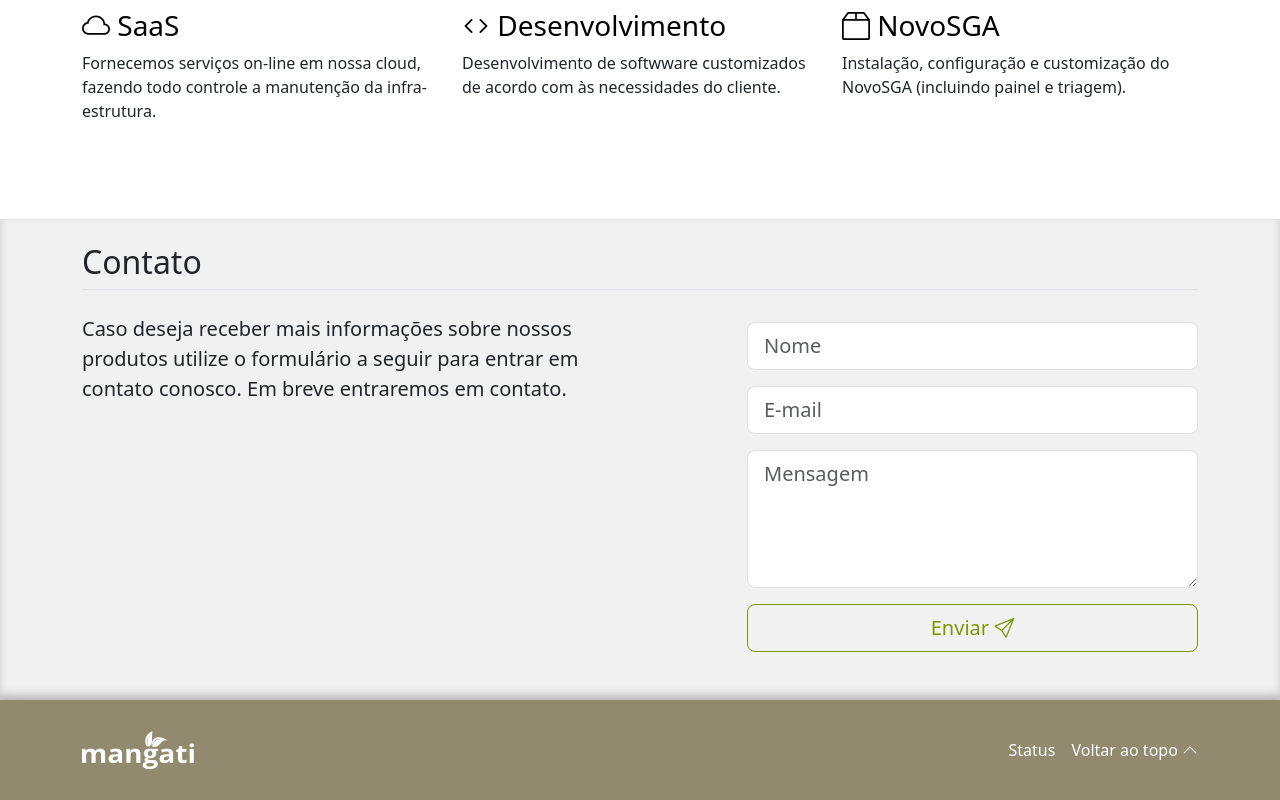
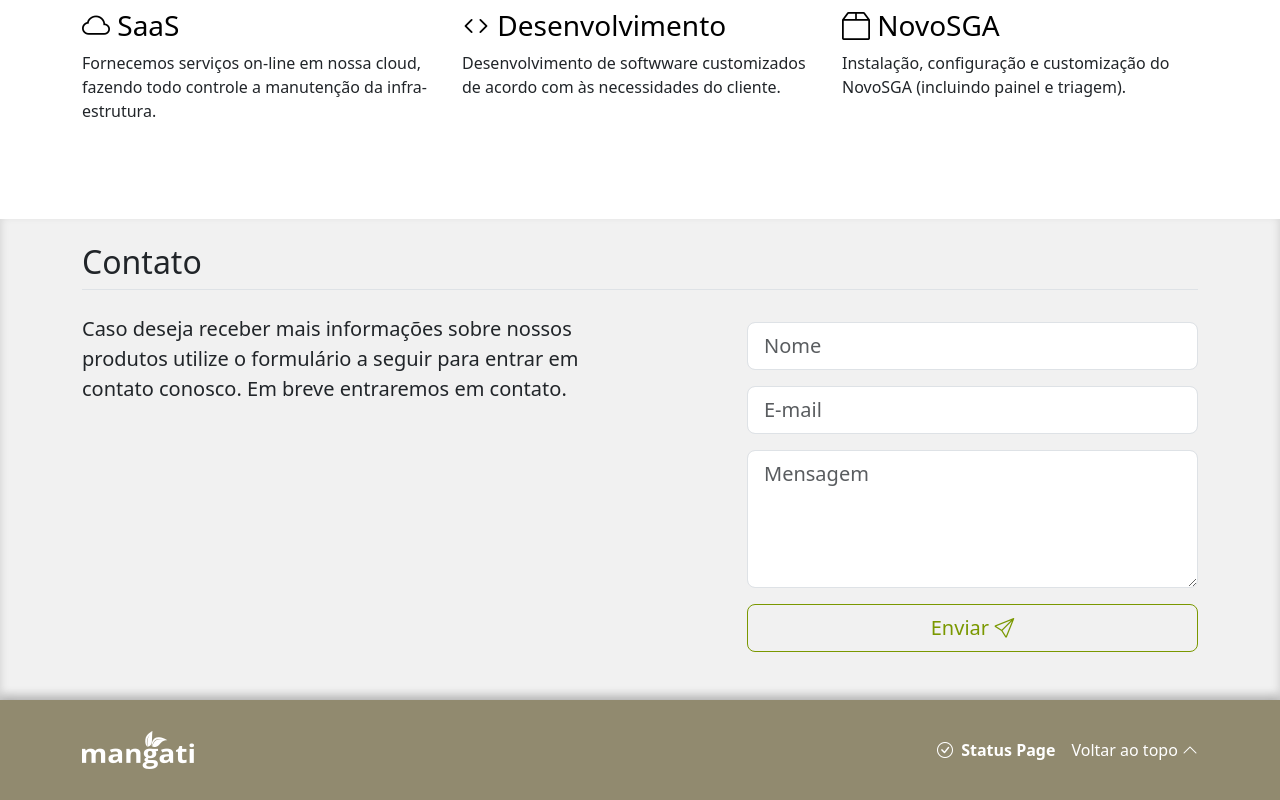
Before and after one commit to mangati/mangati.github.io, an Eleventy site: page index.html in a window 1280 px wide. Shown: the part 1293-2093 px from the top of the page. Built offline with nearby package versions, Linux system fonts and the light colour scheme; Eleventy itself is replaced by a stand-in of ours; files that its build step writes are made by us from their sources.

Commit message:
Update base.njk

```diff
--- a/_includes/base.njk
+++ b/_includes/base.njk
@@ -44,7 +44,9 @@
           <img src="/images/logo-footer.png" height="38">
         </div>
         <div class="ms-auto align-self-center d-flex gap-3">
-          <a href="https://status.mangati.com/" target="_blank" rel="noopener noreferrer">Status</a>
+          <a href="https://status.mangati.com/" target="_blank" rel="noopener noreferrer" class="fw-bold">
+            <i class="bi bi-check-circle me-1"></i> Status Page
+          </a>
           <a href="#">
             Voltar ao topo
             <i class="bi bi-chevron-up"></i>
```
